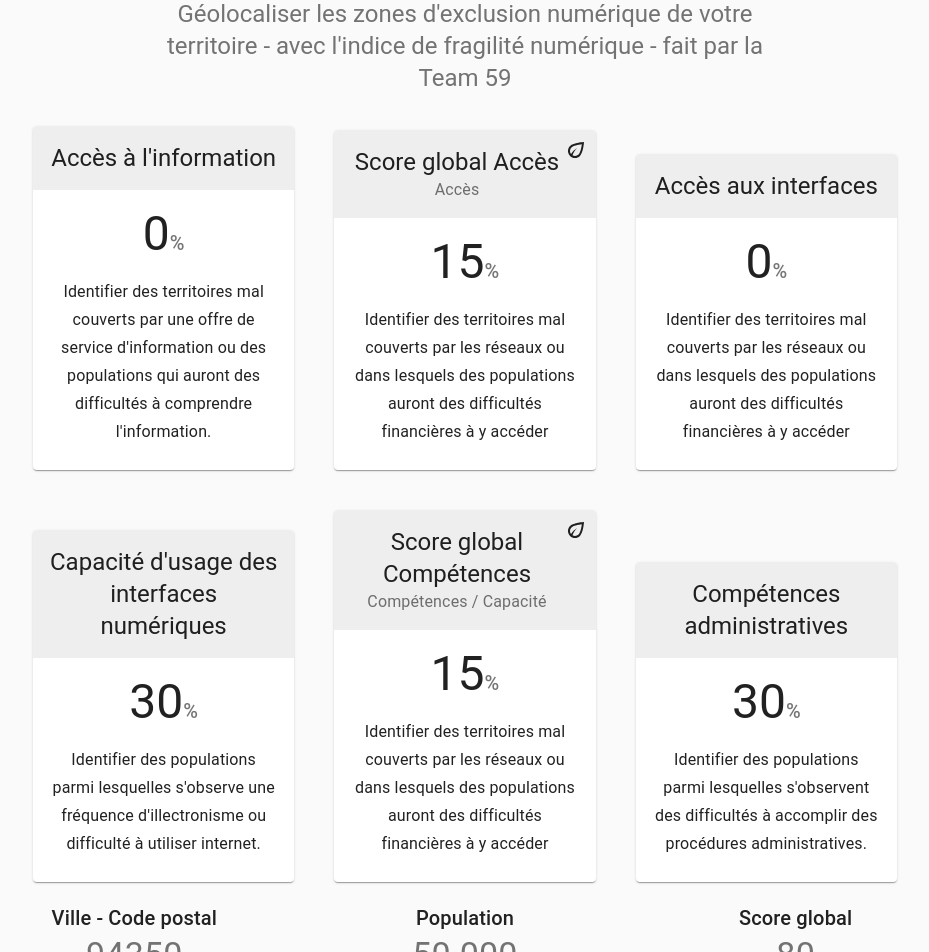
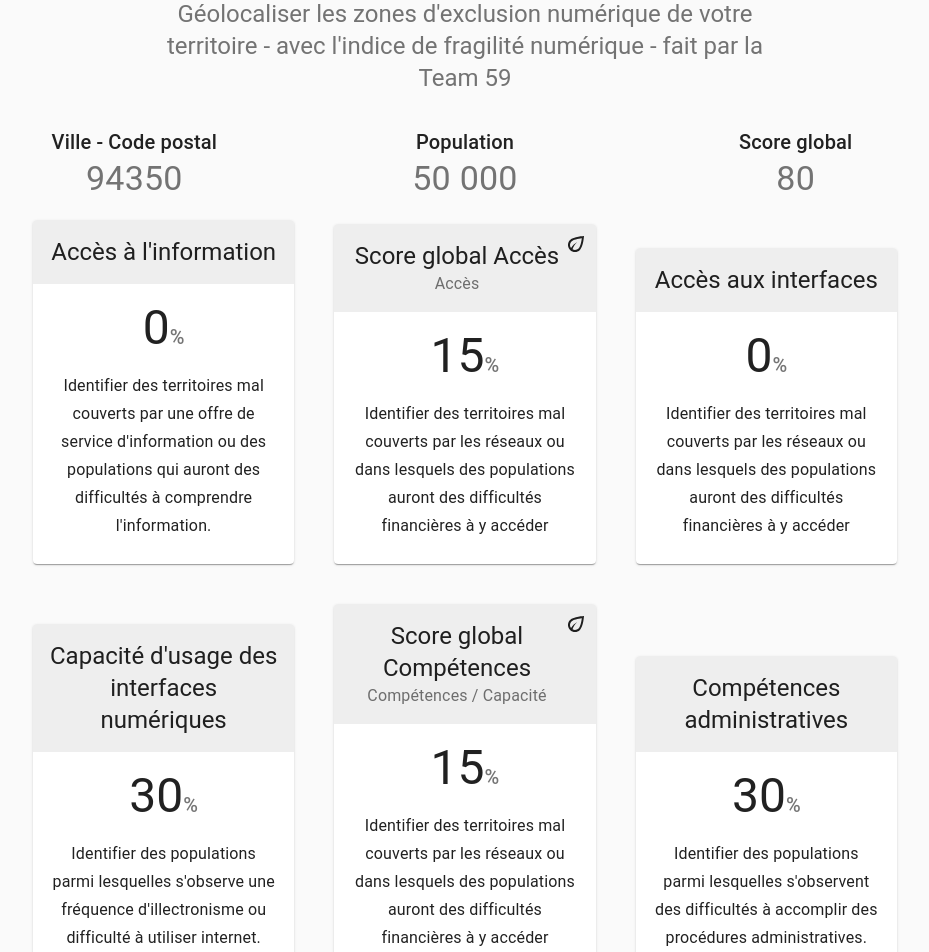
Before and after one commit to Abdelhamidhenni/59, a React (Create React App) app in the folder client/: page / in a window 1280 px wide. Shown: the part 200-1152 px from the top of the page, without its empty margins (175-1104 px from the left). Built offline with nearby package versions, Linux system fonts and the light colour scheme.

Commit message:
fix: display global before cards

```diff
--- a/client/src/App.js
+++ b/client/src/App.js
@@ -14,8 +14,8 @@ function App() {
       <Suspense fallback={<CircularProgress />}>
         <AppHeader />
         <Container maxWidth="md" component="main">
+          <IndicatorsGlobal />
           <IndicatorsCard />
-          <IndicatorsGlobal />
         </Container>
       </Suspense>
     </div>
```
